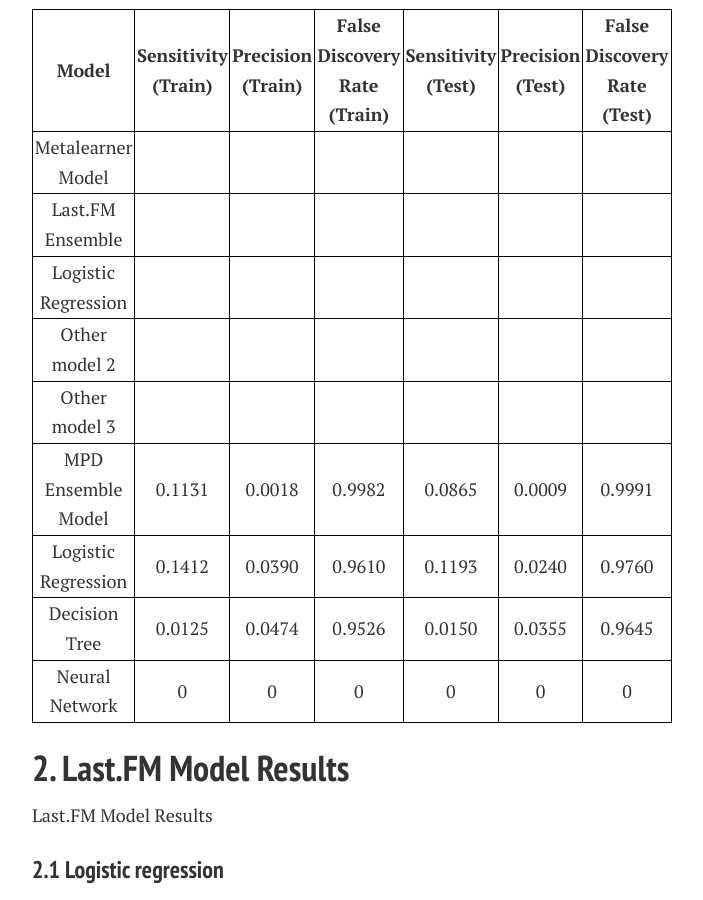
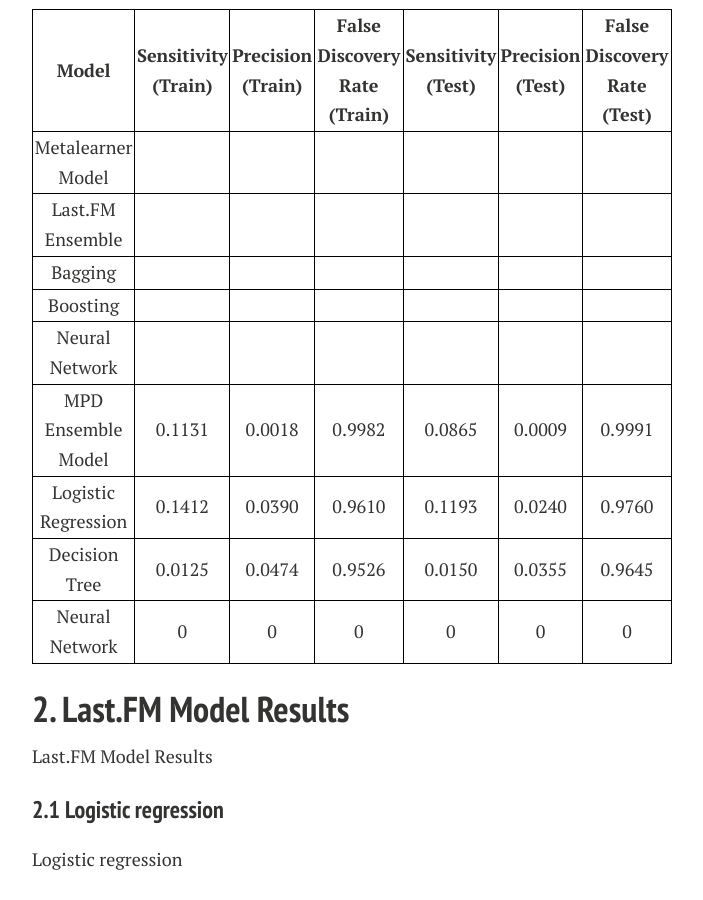
Before and after one commit to lyannaliu/lyannaliu.github.io, a Jekyll site: the page built from resultsandconclusion.md, in a window 1280 px wide and 900 px high, scrolled down 1227 px. Shown: the whole window, without its empty margins (288-991 px from the left). Built offline with Jekyll 4.4.1, drawn with Linux system fonts in a browser that asks for light colours; nearby versions of some CDN libraries.

Commit message:
Update resultsandconclusion.md

```diff
--- a/resultsandconclusion.md
+++ b/resultsandconclusion.md
@@ -70,7 +70,7 @@ Below is an overview of how all our models performed. Each value is the mean sco
       <td> </td>
     </tr>
     <tr align="center">
-      <td>Logistic Regression</td>
+      <td>Bagging</td>
       <td> </td>
       <td> </td>
       <td> </td>
@@ -79,7 +79,7 @@ Below is an overview of how all our models performed. Each value is the mean sco
       <td> </td>
     </tr>
     <tr align="center">
-      <td>Other model 2</td>
+      <td>Boosting</td>
       <td> </td>
       <td> </td>
       <td> </td>
@@ -88,7 +88,7 @@ Below is an overview of how all our models performed. Each value is the mean sco
       <td> </td>
     </tr>
     <tr align="center">
-      <td>Other model 3</td>
+      <td>Neural Network</td>
       <td> </td>
       <td> </td>
       <td> </td>
```
